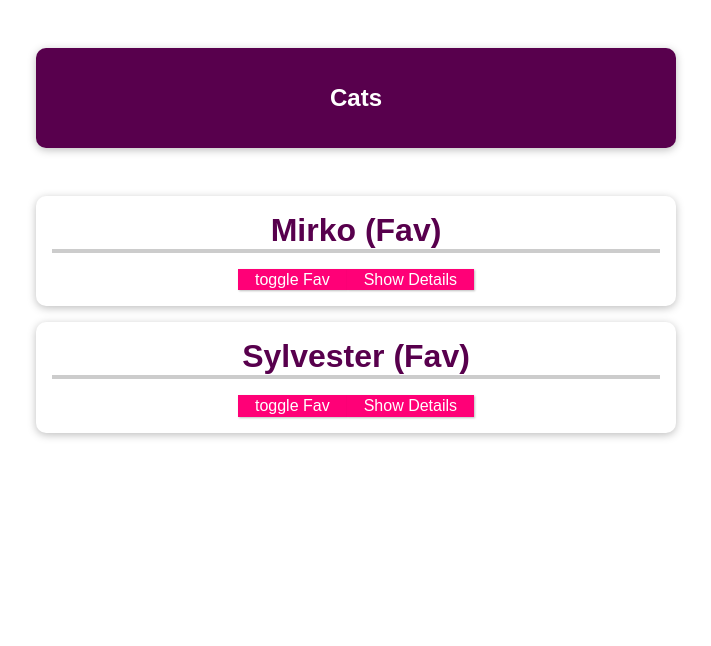
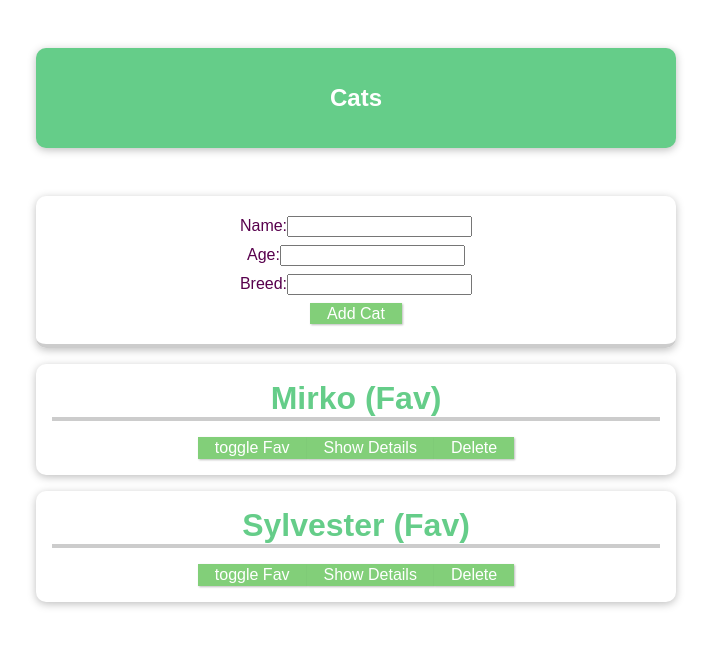
Before and after one commit to Muratkyn/vue-cli-cat-project, a Vue app: page / in a window 1280 px wide. Shown: the top 646 px of the page, without its empty margins (284-995 px from the left). Built offline with nearby package versions, Linux system fonts and the light colour scheme.

Commit message:
emit event from child to parent component

```diff
--- a/src/App.vue
+++ b/src/App.vue
@@ -4,6 +4,7 @@
       <h1>{{ title }}</h1>
     </header>
     <ul>
+      <new-cat @cat-data="addNewCat"> </new-cat>
       <cats-list
         v-for="cat in cats"
         :key="cat.id"
@@ -13,6 +14,7 @@
         :catBreed="cat.breed"
         :is-favourite="cat.isFavourite"
         @toggle-favourite="toggleFavouriteStatus"
+        @cat-delete="deleteCats"
       >
       </cats-list>
     </ul>
@@ -48,6 +50,20 @@ export default {
       identifiedCat.isFavourite = !identifiedCat.isFavourite;
       console.log(this.cats[0].isFavourite);
     },
+    addNewCat({ newName, newAge, newBreed }) {
+      const newAddedCat = {
+        id: new Date().toISOString(),
+        name: newName,
+        age: newAge,
+        breed: newBreed,
+        isFavourite: false,
+      };
+      this.cats.push(newAddedCat);
+      console.log(this.cats, "catss");
+    },
+    deleteCats(catId) {
+      this.cats = this.cats.filter((cat) => cat.id !== catId);
+    },
   },
   mounted() {
     //below is the status before we update the isFav within parent component
@@ -71,7 +87,7 @@ header {
   margin: 3rem auto;
   border-radius: 10px;
   padding: 1rem;
-  background-color: #58004d;
+  background-color: #65cd89;
   color: white;
   text-align: center;
   width: 90%;
@@ -82,7 +98,8 @@ header {
   padding: 0;
   list-style: none;
 }
-#app li {
+#app li,
+#app form {
   box-shadow: 0 2px 8px rgba(0, 0, 0, 0.26);
   margin: 1rem auto;
   border-radius: 10px;
@@ -94,22 +111,32 @@ header {
 #app h2 {
   font-size: 2rem;
   border-bottom: 4px solid #ccc;
-  color: #58004d;
+  color: #65cd89;
   margin: 0 0 1rem 0;
 }
 #app button {
   font: inherit;
   cursor: pointer;
-  border: 1px solid #ff0077;
-  background-color: #ff0077;
+  border: 1px solid #82cf79;
+  background-color: #82cf79;
   color: white;
   padding: 0.05rem 1rem;
   box-shadow: 1px 1px 2px rgba(0, 0, 0, 0.26);
 }
 #app button:hover,
 #app button:active {
-  background-color: #ec3169;
-  border-color: #ec3169;
+  background-color: #a3db9d;
+  border-color: #a3db9d;
   box-shadow: 1px 1px 4px rgba(0, 0, 0, 0.26);
 }
+
+#app form {
+  border-bottom: 4px solid #ccc;
+  color: #58004d;
+  flex-flow: column wrap;
+}
+
+#app form div {
+  padding: 4px;
+}
 </style>
--- /dev/null
+++ b/src/components/CatForm.vue
@@ -0,0 +1,47 @@
+<template>
+  <form @submit.prevent="submitCatData">
+    <div class="formClass">
+      <label for="">Name:</label>
+      <input type="text" v-model="enteredName" />
+    </div>
+    <div>
+      <label for="">Age:</label>
+      <input type="text" v-model="enteredAge" />
+    </div>
+    <div>
+      <label for="">Breed:</label>
+      <input type="text" v-model="enteredBreed" />
+    </div>
+
+    <div>
+      <button>Add Cat</button>
+    </div>
+  </form>
+</template>
+<script>
+export default {
+  emits: ["cat-data"],
+  data() {
+    return {
+      enteredName: "",
+      enteredAge: "",
+      enteredBreed: "",
+    };
+  },
+  methods: {
+    submitCatData() {
+      this.$emit(
+        "cat-data",
+        //below we add an object but we could also pass seperate values
+        {
+          newName: this.enteredName,
+          newAge: this.enteredAge,
+          newBreed: this.enteredBreed,
+        }
+      );
+    },
+  },
+};
+</script>
+
+<style></style>
--- a/src/components/CatsList.vue
+++ b/src/components/CatsList.vue
@@ -15,6 +15,7 @@
         {{ catBreed }}
       </li>
     </ul>
+    <button @click="$emit('cat-delete', id)">Delete</button>
   </li>
 </template>
 
@@ -44,6 +45,16 @@ export default {
       // },
     },
   },
+  emits: ["toggle-favourite", "cat-delete"],
+  // emits: {
+  //   "toggle-favourite": function (id) {
+  //     if (id) {
+  //       return true;
+  //     } else {
+  //       throw new Error("Id is missing!");
+  //     }
+  //   },
+  // },
   name: "CatsList",
   data() {
     return {
--- a/src/main.js
+++ b/src/main.js
@@ -1,9 +1,11 @@
 import { createApp } from "vue";
 import App from "./App.vue";
 import CatsList from "./components/CatsList.vue";
+import NewCat from "./components/CatForm.vue";
 
 const app = createApp(App);
 
 app.component("cats-list", CatsList);
+app.component("new-cat", NewCat);
 
 app.mount("#app");
```
